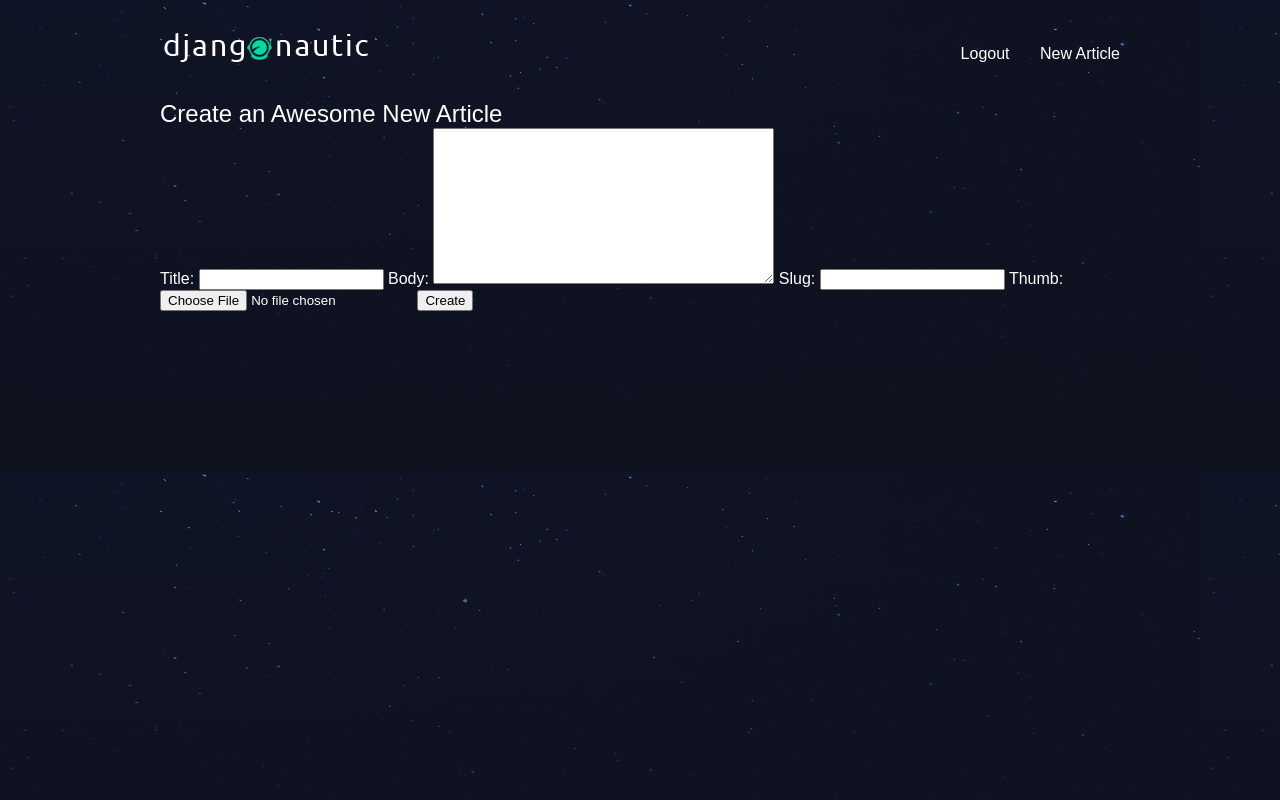
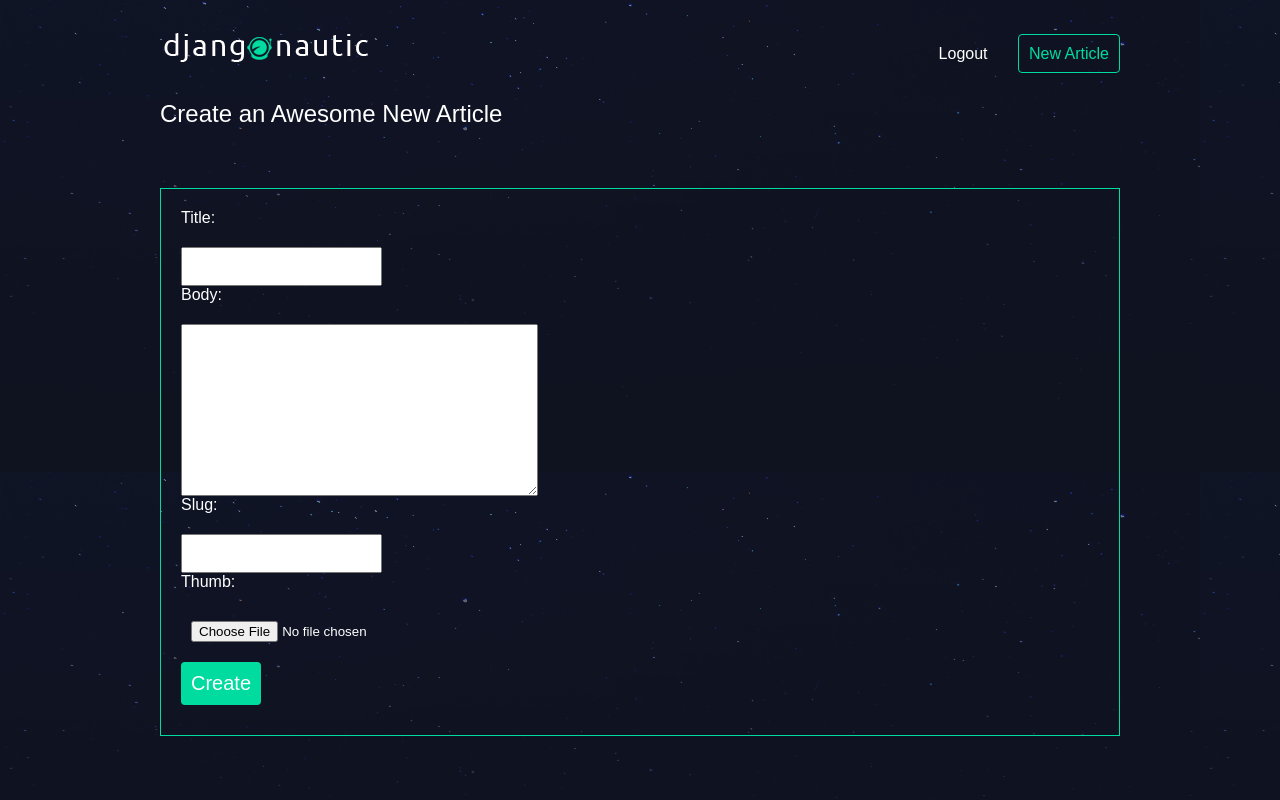
Before and after one commit to AlexaH88/net-ninja-django-tutorial, a Django app: page /articles/create/ in a window 1280 px wide. Run offline with Django 4.2, Linux system fonts and the light colour scheme; a user stored in the database is signed in.

Commit message:
Add css styling part 2

```diff
--- a/django-playlist/djangonautic/assets/styles.css
+++ b/django-playlist/djangonautic/assets/styles.css
@@ -104,3 +104,50 @@ nav button{
 .article-detail  .article p{
     margin: 10px 20px
 }
+
+.site-form {
+    margin-top: 60px;
+    border: 1px solid #00dba0;
+    padding: 20px;
+}
+
+.site-form input, .site-form textarea{
+    display: block;
+    margin: 20px 0 0px 0;
+    padding: 10px;
+}
+
+a.highlight{
+    border: 1px solid #00dba0;
+    padding: 10px;
+    border-radius: 4px;
+    color: #00dba0;
+}
+
+.helptext, .helptext ul{
+    margin: 0 auto 20px;
+    color: #bbb;
+    font-size: 14px;
+    display: block;
+}
+
+.errorlist li{
+    padding: 10px;
+    list-style-type: none;
+    border: 1px solid #FF5722;
+    margin: 10px 0;
+    color: #FF5722
+}
+
+.errorlist{
+    padding: 0;
+}
+
+.site-form input[type="submit"]{
+    background: #00dba0;
+    border: 0;
+    color: #fff;
+    font-size: 20px;
+    border-radius: 4px;
+    margin: 10px 0;
+}
```
